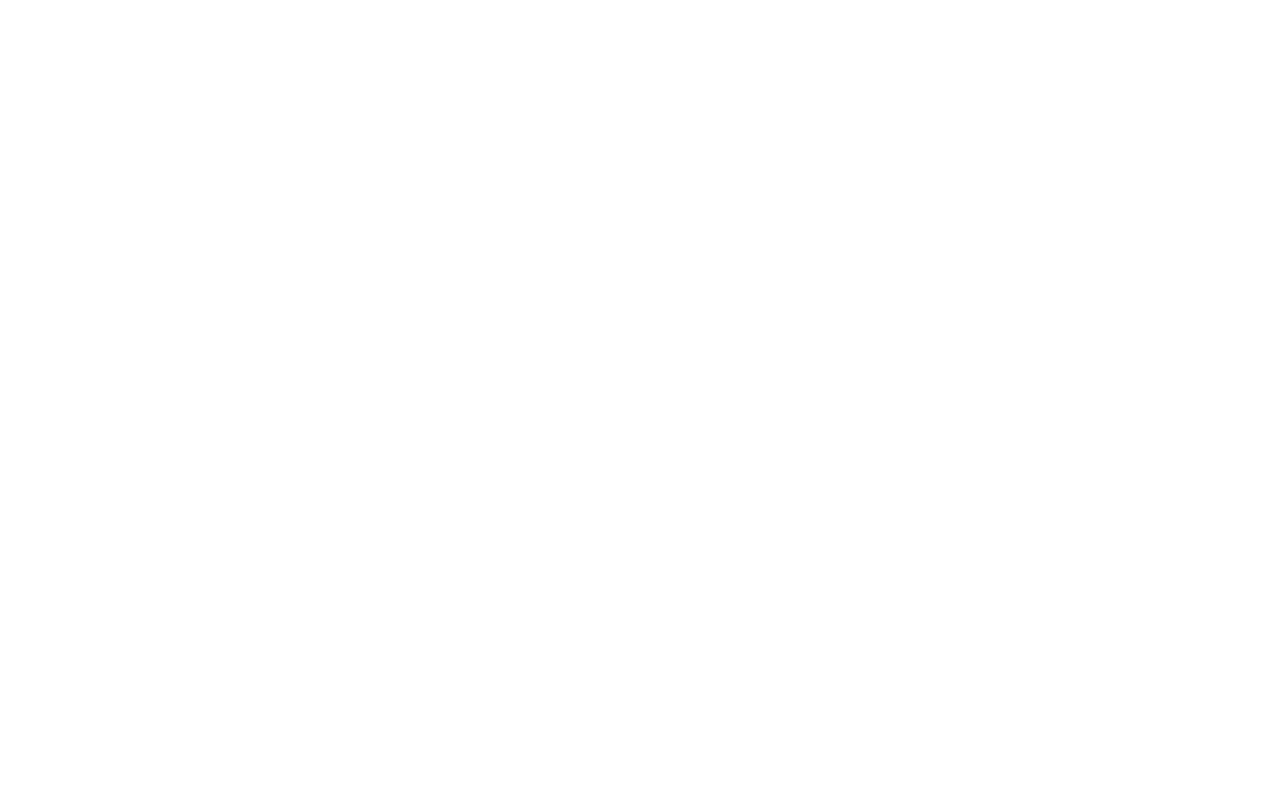
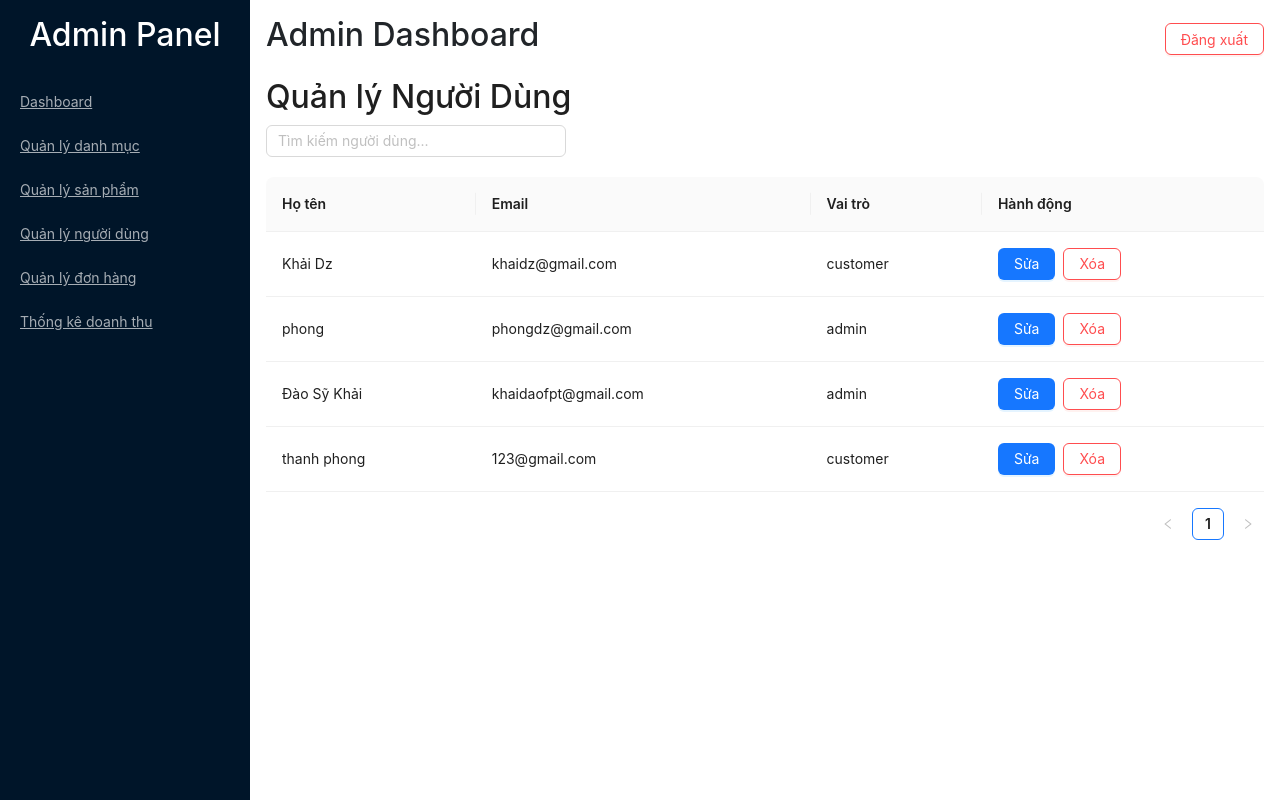
Before and after one commit to Meliodasad/WEB2091-FrameWork2-Uniqlo, a React (Vite) app: page /admin/users in a window 1280 px wide. Before the commit this address had no page. Built offline with nearby package versions, Linux system fonts and the light colour scheme; data requests are answered from the project's data file; sample sign-in values are in the browser's storage.

Commit message:
cap nhat

```diff
--- a/db.json
+++ b/db.json
@@ -114,11 +114,11 @@
       "role": "customer"
     },
     {
-      "id": "ea02",
-      "fullName": "Khải nek",
-      "email": "khaidao@gmail.com",
-      "password": "123456",
-      "role": "customer"
+      "id": "3",
+      "fullName": "phong",
+      "email": "phongdz@gmail.com",
+      "password": "123",
+      "role": "admin"
     },
     {
       "id": "b24f",
@@ -128,10 +128,10 @@
       "role": "admin"
     },
     {
-      "id": "80bd",
-      "fullName": "khaidaooo",
-      "email": "khaidaodzz@gmail.com",
-      "password": "123456789",
+      "id": "bec8",
+      "fullName": "thanh phong",
+      "email": "123@gmail.com",
+      "password": "123",
       "role": "customer"
     }
   ],
@@ -165,4 +165,9 @@
       "name": "Áo Vest"
     }
   ]
+
+
+
+
+
 }
--- a/src/components/ProductCard.tsx
+++ b/src/components/ProductCard.tsx
@@ -15,17 +15,32 @@
 
   const handleAddToCart = (e: React.MouseEvent) => {
     e.stopPropagation(); // Ngăn chặn chuyển sang trang chi tiết
+
+    const user = localStorage.getItem("user"); // Kiểm tra người dùng đã đăng nhập chưa
+
+    if (!user) {
+      alert("❌ Bạn cần đăng nhập để thêm vào giỏ hàng!");
+      window.location.href = "/login"; // Chuyển hướng đến trang đăng nhập
+      return;
+    }
+
     dispatch(addToCart({ ...product, quantity: 1 }));
     alert("🛒 Đã thêm vào giỏ hàng!");
   };
 
   return (
-    <div className="col-md-4 mb-4">
-      <div className="card shadow-sm" onClick={() => window.location.href = `/product/${product.id}`} style={{ cursor: "pointer" }}>
+    <div
+      className="col-md-4 mb-4"
+      onClick={() => window.location.href = `/product/${product.id}`}
+      style={{ cursor: "pointer" }}
+    >
+      <div className="card shadow-sm">
         <img src={product.image} className="card-img-top" alt={product.name} />
         <div className="card-body text-center">
           <h5 className="card-title">{product.name}</h5>
-          <p className="text-danger fw-bold">{product.price.toLocaleString()} VND</p>
+          <p className="text-danger fw-bold">
+            {product.price.toLocaleString()} VND
+          </p>
           <button onClick={handleAddToCart} className="btn btn-dark">
             Thêm vào giỏ hàng
           </button>
--- a/src/layouts/AdminLayout.tsx
+++ b/src/layouts/AdminLayout.tsx
@@ -1,9 +1,17 @@
 import { Layout, Menu, Button } from "antd";
-import { Link, Outlet } from "react-router-dom";
+import { Link, Outlet, useNavigate } from "react-router-dom";
 
 const { Sider, Content } = Layout;
 
 const AdminLayout = () => {
+  const navigate = useNavigate();
+
+  const handleLogout = () => {
+    localStorage.removeItem("user"); // Xóa thông tin đăng nhập
+    alert("✅ Đăng xuất thành công!");
+    navigate("/login"); // Chuyển hướng về trang đăng nhập
+  };
+
   return (
     <Layout style={{ minHeight: "100vh" }}>
       {/* Sidebar */}
@@ -35,9 +43,9 @@
 
       {/* Nội dung bên phải */}
       <Layout style={{ padding: "16px", background: "#fff" }}>
-        <div style={{ display: "flex", justifyContent: "space-between" }}>
+        <div style={{ display: "flex", justifyContent: "space-between", alignItems: "center" }}>
           <h2>Admin Dashboard</h2>
-          <Button danger>Đăng xuất</Button>
+          <Button danger onClick={handleLogout}>Đăng xuất</Button>
         </div>
 
         {/* Phần này sẽ thay đổi khi bấm menu */}
--- a/src/pages/admin/Users.tsx
+++ b/src/pages/admin/Users.tsx
@@ -0,0 +1,68 @@
+import { useState, useEffect } from "react";
+import { Table, Input, Button, Space, message } from "antd";
+
+const Users = () => {
+  const [users, setUsers] = useState([]);
+  const [search, setSearch] = useState("");
+
+  useEffect(() => {
+    fetchUsers();
+  }, []);
+
+  const fetchUsers = async () => {
+    try {
+      const res = await fetch("http://localhost:3001/users");
+      const data = await res.json();
+      setUsers(data);
+    } catch (error) {
+      message.error("Lỗi tải danh sách người dùng");
+    }
+  };
+
+  const deleteUser = async (id) => {
+    try {
+      await fetch(`http://localhost:3001/users/${id}`, { method: "DELETE" });
+      message.success("Xóa người dùng thành công");
+      fetchUsers();
+    } catch (error) {
+      message.error("Xóa thất bại, thử lại sau!");
+    }
+  };
+
+  const columns = [
+    { title: "Họ tên", dataIndex: "fullName", key: "fullName" }, // Đổi fullname -> fullName
+    { title: "Email", dataIndex: "email", key: "email" },
+    { title: "Vai trò", dataIndex: "role", key: "role" },
+    {
+      title: "Hành động",
+      key: "action",
+      render: (_, record) => (
+        <Space>
+          <Button type="primary">Sửa</Button>
+          <Button danger onClick={() => deleteUser(record.id)}>Xóa</Button>
+        </Space>
+      )
+    }
+  ];
+
+
+  return (
+    <div>
+      <h2>Quản lý Người Dùng</h2>
+      <Input
+        placeholder="Tìm kiếm người dùng..."
+        onChange={(e) => setSearch(e.target.value)}
+        style={{ marginBottom: 20, width: 300 }}
+      />
+      <Table
+  dataSource={users
+    .filter(user => user.fullName?.toLowerCase().includes(search.toLowerCase()))}
+  columns={columns}
+  rowKey="id"
+/>
+
+    </div>
+  );
+};
+
+export default Users;
--- a/src/routes.tsx
+++ b/src/routes.tsx
@@ -12,6 +12,7 @@
 import Categories from "./pages/admin/Categories";
 import Products from "./pages/admin/Products";
 import AdminLayout from "./layouts/AdminLayout";
+import Users from "./pages/admin/Users";
 
 function App() {
   return (
@@ -32,6 +33,7 @@
           <Route index element={<Dashboard />} /> {/* Mặc định hiển thị Dashboard */}
           <Route path="categories" element={<Categories />} />
           <Route path="products" element={<Products />} />
+          <Route path="users" element={<Users />} />
         </Route>
       </Routes>
     </Router>
```
